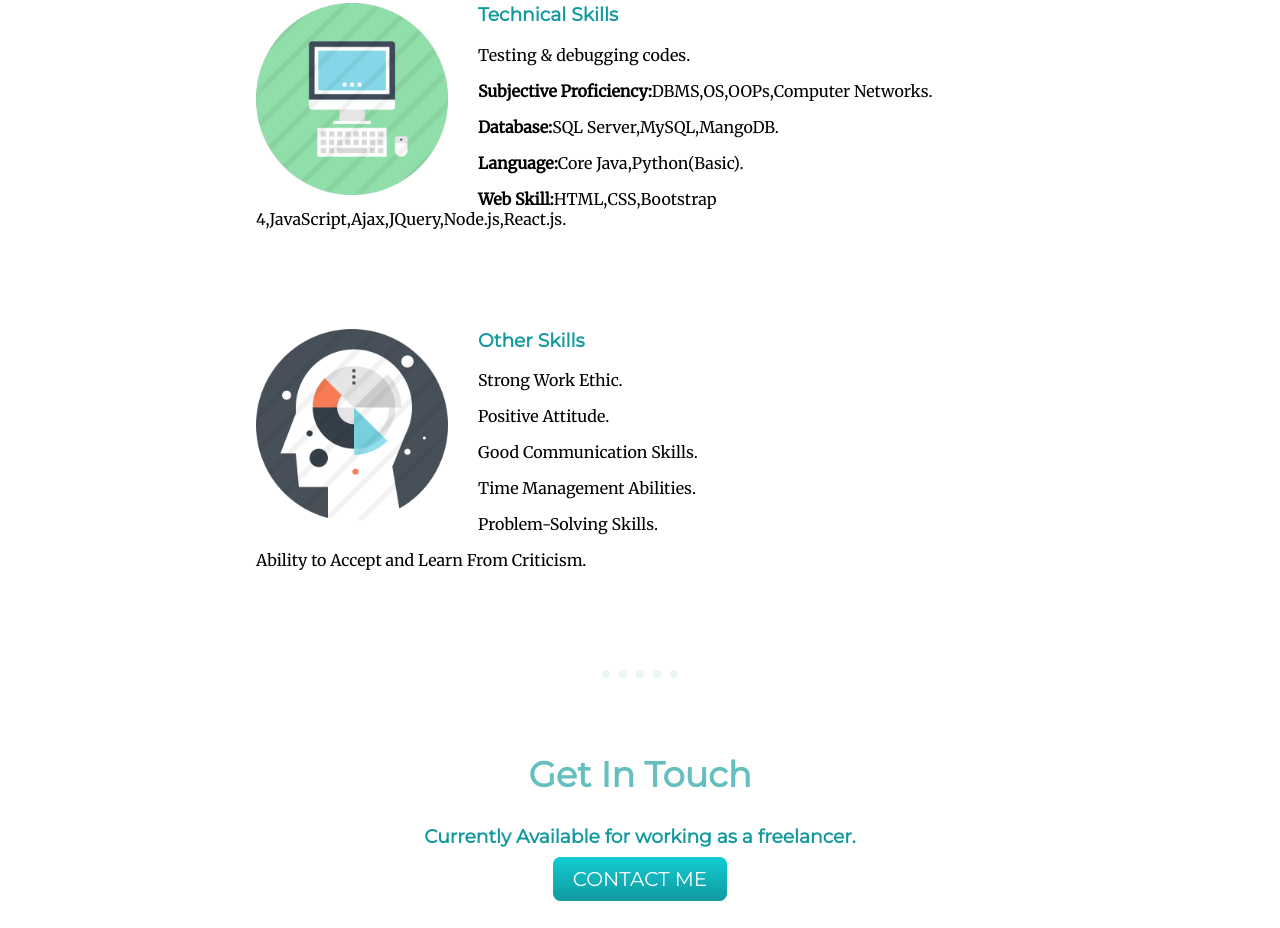
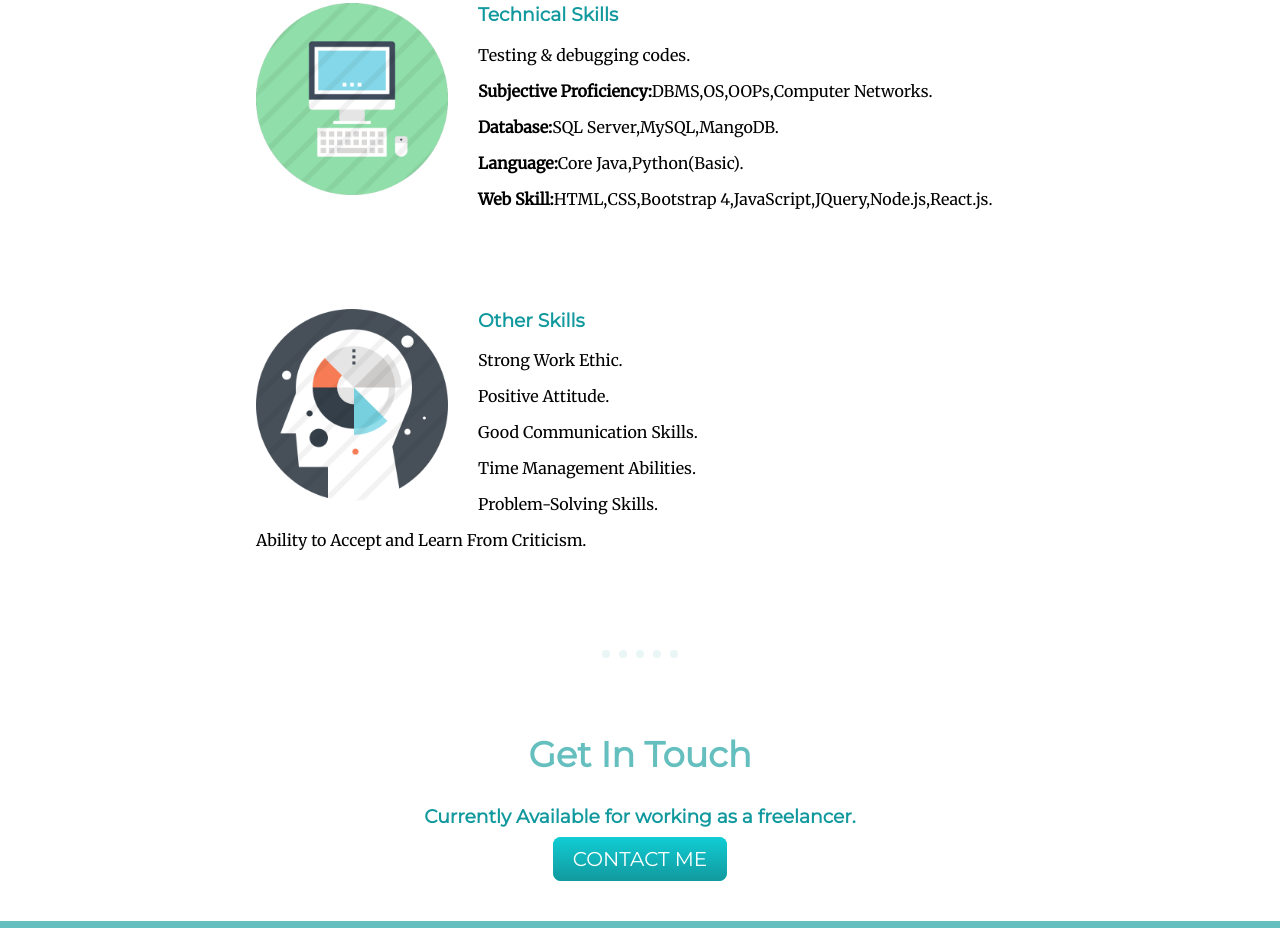
Before and after one commit to adarsh2912/mysite, a plain HTML site: page index.html in a window 1280 px wide. Shown: the part 1590-2518 px from the top of the page. Drawn offline with Linux system fonts and the light colour scheme.

Commit message:
Update index.html

```diff
--- a/index.html
+++ b/index.html
@@ -40,7 +40,7 @@
         <p><b>Subjective Proficiency:</b>DBMS,OS,OOPs,Computer Networks.</p>
         <p><b>Database:</b>SQL Server,MySQL,MangoDB.</p>
         <p><b>Language:</b>Core Java,Python(Basic).</p>
-        <p><b>Web Skill:</b>HTML,CSS,Bootstrap 4,JavaScript,Ajax,JQuery,Node.js,React.js.</p>
+        <p><b>Web Skill:</b>HTML,CSS,Bootstrap 4,JavaScript,JQuery,Node.js,React.js.</p>
       </div>
       <div class="skill-row">
         <img class="img-o" src="image/soft.png" alt="">
```
